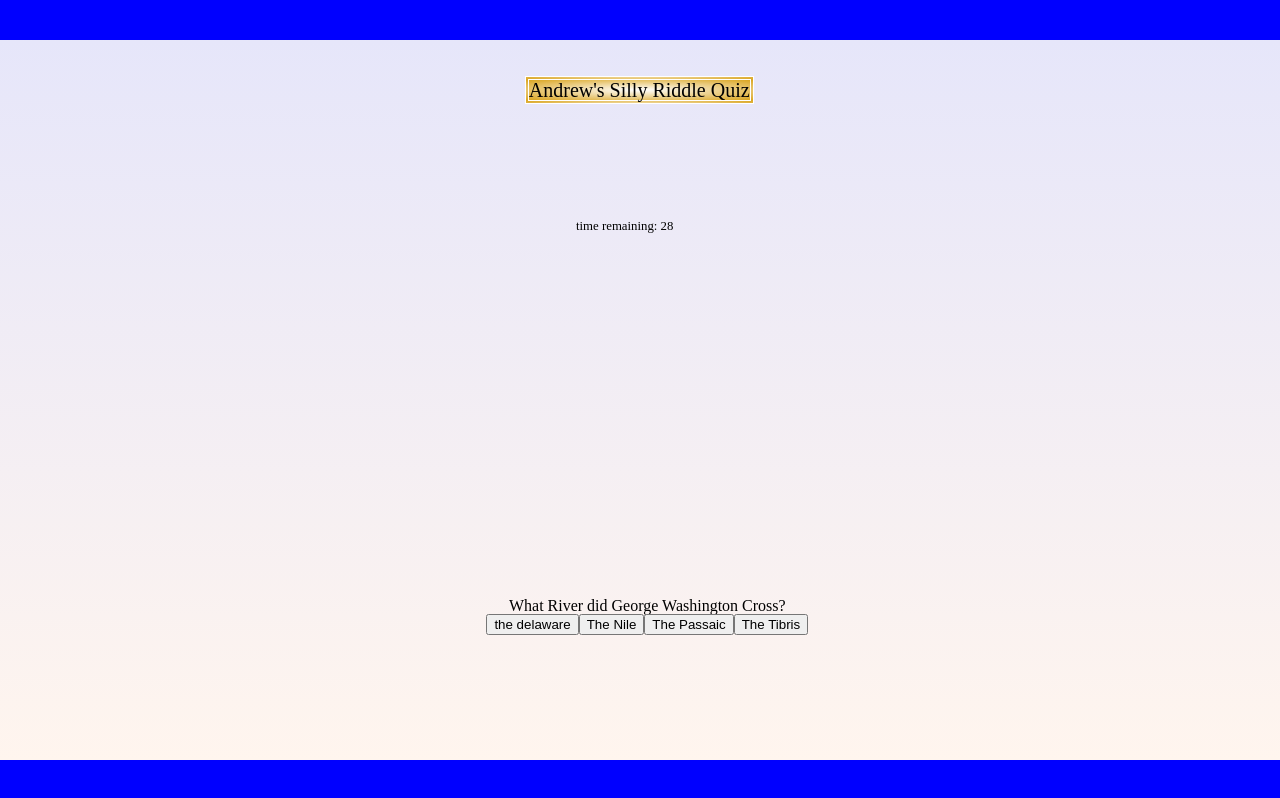
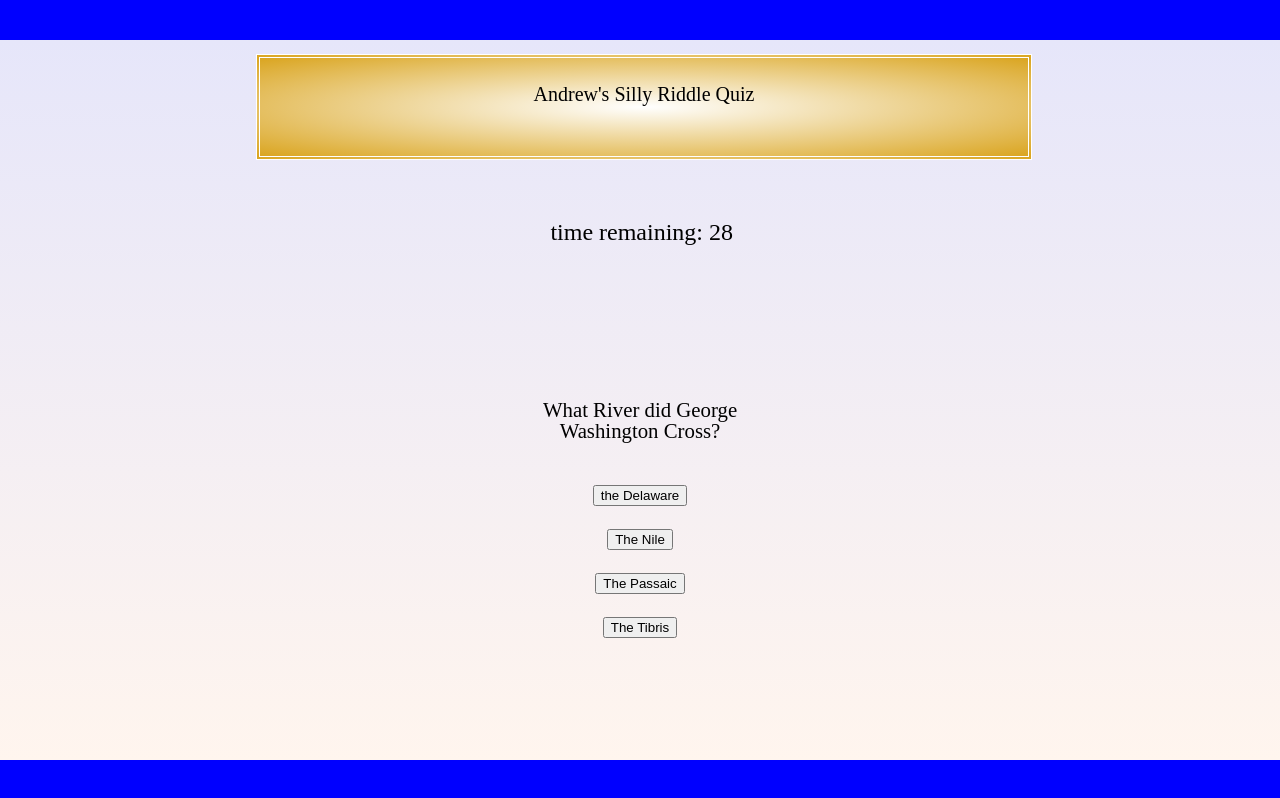
Before and after one commit to siricoa94/TriviaGame, a plain HTML site: page index.html in a window 1280 px wide. Both pictures are taken after a click on the button "Start". Drawn offline with nearby package versions, Linux system fonts and the light colour scheme.

Commit message:
Finally got everything working. Touched up css, got reset to work properly. got correct answer to dispklay.

```diff
--- a/assets/css/style.css
+++ b/assets/css/style.css
@@ -15,17 +15,19 @@ body {
     position: absolute;
     font-size: 125%;
     text-align: center;
-    left: 41%;
-    top: 5%;
+    left: 20%;
+    top: 2%;
     border: 4px double white;
     background-image: radial-gradient(white, goldenrod);
-
+    width: 60%;
+    height: 10%;
+    padding-top: 2%;
 }
 #timeBoard {
     position: absolute;
-    font-size: 80%;
+    font-size: 150%;
     text-align: center;
-    left: 45%;
+    left: 43%;
     top: 25%;
 }
 #question {
@@ -37,20 +39,23 @@ body {
 #questionAnswer {
     position: absolute;
     text-align: center;
-    left: 38%;
-    top: 60%;
+    left: 40%;
+    top: 50%;
     height: 40%;
-    align-content: center;
-
+    font-size: 130%;
+    width: 20%;
 }
 #start {
     background-color:limegreen;
     color: white;
     border:double, white, 4px;
+    width: 400%;
+    height: 100%;
 }
 #startContainer {
     position: absolute;
-    left: 47%;
+    left: 43%;
     top: 40%;
+    height: 10%;
 
 }
--- a/assets/javascript/app.js
+++ b/assets/javascript/app.js
@@ -11,24 +11,54 @@ $(document).on("click","#reset",function(){
 })
 var questions = [{
     question: "What River did George Washington Cross?",
-    answers: ["the delaware","The Nile","The Passaic","The Tibris"],
-    correctAnswer: "the delaware",
+    answers: ["the Delaware","The Nile","The Passaic","The Tibris"],
+    correctAnswer: "the Delaware",
 },
 {
     question: "How many sides does the great pyramid of Giza have?",
-    answers: ["four","six","eight","ten"],
-    correctAnswer: "eight",
+    answers: ["Four","Six","Eight","Ten"],
+    correctAnswer: "Eight",
 },
 {
     question: "Which of these helps to fertilize the Amazon in South America",
-    answers: ["deforestation","fire","farming","the sahara"],
-    correctAnswer: "the sahara",
+    answers: ["Deforestation","Fire","Farming","The Sahara"],
+    correctAnswer: "The Sahara",
+},
+{
+    question: "About how many nuclear detonation tests have occured since 1945? ",
+    answers: ["100","1000","2000","10,000"],
+    correctAnswer: "2000",
+},
+{
+    question: "about how many times does lightning strike the earth a second? and it never strikes the same spot twice?",
+    answers: ["1","10","50","100"],
+    correctAnswer: "100",
+},
+{
+    question: "What color is the only type of fresh water Dolphin?",
+    answers: ["Green","Blue","Red","Pink"],
+    correctAnswer: "Pink",
+},
+{
+    question: "What month did the Romans hate the most",
+    answers: ["February","March","June","December"],
+    correctAnswer: "February",
+},
+{
+    question: "What is the most popular street name in America",
+    answers: ["Main","2nd","Park Ave","Washington"],
+    correctAnswer: "Main",
+},
+{
+    question: "What point in the sky never moves",
+    answers: ["The north star","The sun","The moon","The sky itself"],
+    correctAnswer: "The north star",
 },
 {
     question: "Walk ten miles south, ten miles west, and ten miles north."+"<br>"+
     "You end up in the same location that you started in, where are you?",
-    answers: ["andy's house","the north pole","the equator","area 51"],
-    correctAnswer: "the north pole",
+    answers: ["Andy's house","The north pole","The equator","Area 51"],
+    correctAnswer: "The north pole",
 }];
 
 var game = {
@@ -52,8 +82,8 @@ var game = {
 
         $("#questionAnswer").html("<h2>"+questions[game.currentQuestion].question+"</h2>");
         for(var i=0; i<questions[game.currentQuestion].answers.length;i++){
-            $("#questionAnswer").append('<button class="answer-button" id="button'
-            + i + '"data-name"'+questions[game.currentQuestion].answers[i]+'">'+questions[game.
+            $("#questionAnswer").append("<br>"+"</br>"+'<button class="answer-button" id="button'
+            + i + '"data-name="'+questions[game.currentQuestion].answers[i]+'">'+questions[game.
                 currentQuestion].answers[i]+'</button>');
         }
 
@@ -79,10 +109,10 @@ var game = {
     results: function(){
         clearInterval(timer);
         $("#questionAnswer").html("ALL DONE!");
-        $("#questionAnswer").append("Correct: "+game.correct);
-        $("#questionAnswer").append("Incorrect: "+game.incorrect);
-        $("#questionAnswer").append("Unanswered: "+game.unanswered);
-        $("#questionAnswer").append("<button id='reset'>RESET</button>");
+        $("#questionAnswer").append("<br>"+"</br>"+"Correct: "+game.correct);
+        $("#questionAnswer").append("<br>"+"</br>"+"Incorrect: "+game.incorrect);
+        $("#questionAnswer").append("<br>"+"</br>"+"Unanswered: "+game.unanswered);
+        $("#questionAnswer").append("<br>"+"</br>"+"<button id='reset'>RESET</button>");
 
     },
     clicked:function(e){
@@ -137,89 +167,3 @@ var game = {
     },
 
 }
-
-
-
-
-
-
-
-
-
-
-
-
-
-
-
-
-
-
-
-
-
-
-
-
-
-
-
-
-
-
-
-
-// $(document).ready(function () {
-
-//     var timerNumber = 5;
-//     var intervalId = 0;
-//     var string="";
-//     var delay = 1000;
-
-//     var questionArray = [
-//         {
-//             question: "What river is George Washington known for crossing?",
-//             answerOne: "The Potomec",
-//             answerTwo: "River Thames",
-//             answerThree: "The Nile",
-//             answerFour: "The Delaware"
-//         },
-//             {
-//                 question: "What did Abraham Lincoln apparently grow up in?",
-//                 answerOne: "A penthouse overlooking central park",
-//                 answerTwo: "A cave",
-//                 answerThree: "On a farm",
-//                 answerFour: "In a log cabin"
-//         }
-//     ]
-//     var correctAnswerObject = {
-//         questionOne: "answerFour",
-//         questionTwo: "answerFour"
-//     }
-//     console.log(questionArray);
-
-
-
-//     $("#question").text("Start")
-//     $("#question").on("click" , function () {
-//         for(i = 0; i < questionArray.length; i++){
-//             console.log(questionArray[i])
-
-//         }
-
-
-
-
-
-
-
-
-
-//     })
-// })
-    // console.log(questionArray);
-    // $("#question").text(questionArray[0].question);
-    // $("#answerOne").text(questionArray[0].answerOne);
-    // $("#answerTwo").text(questionArray[0].answerTwo);
-    // $("#answerThree").text(questionArray[0].answerThree);
-    // $("#answerFour").text(questionArray[0].answerFour);
```
